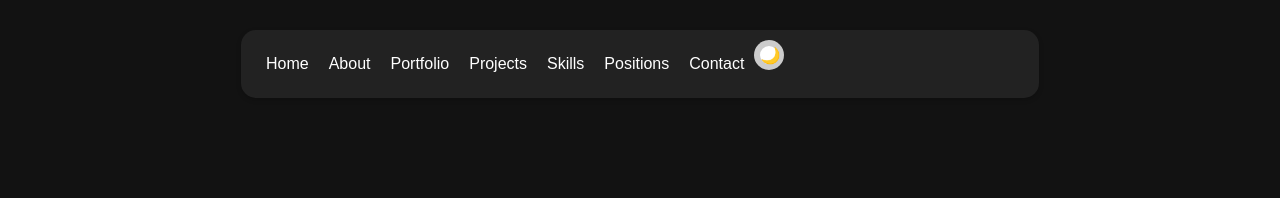
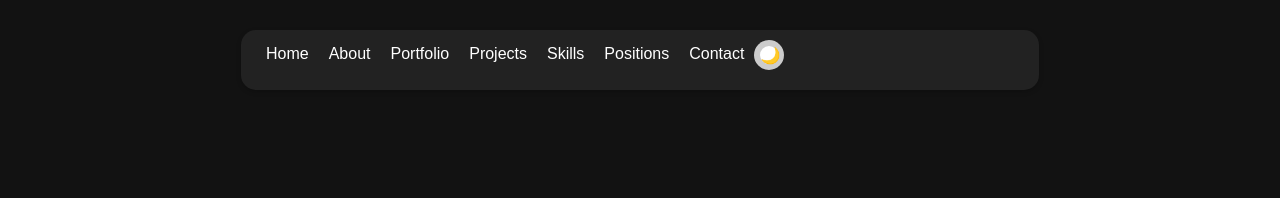
Before and after one commit to Glqch0/glqch, a plain HTML site: page index.html in a window 1280 px wide. Shown: the top 198 px of the page. Drawn offline with Linux system fonts and the light colour scheme.

Commit message:
Update styles.css

```diff
--- a/css/styles.css
+++ b/css/styles.css
@@ -81,9 +81,8 @@ nav li {
 
 nav a {
   color: inherit;
-  display: flex;
   text-decoration: none;
-  padding: 10px 15px;
+  padding: 15px 15px;
   align-items: center;
   justify-items: center;
 }
@@ -92,7 +91,6 @@ nav a:hover, nav a:focus {
   background-color: #333;
   color: #fff;
   border-radius: 10px;
-  padding: 5px;
 }
 
 @media screen and (max-width: 768px) {
```
